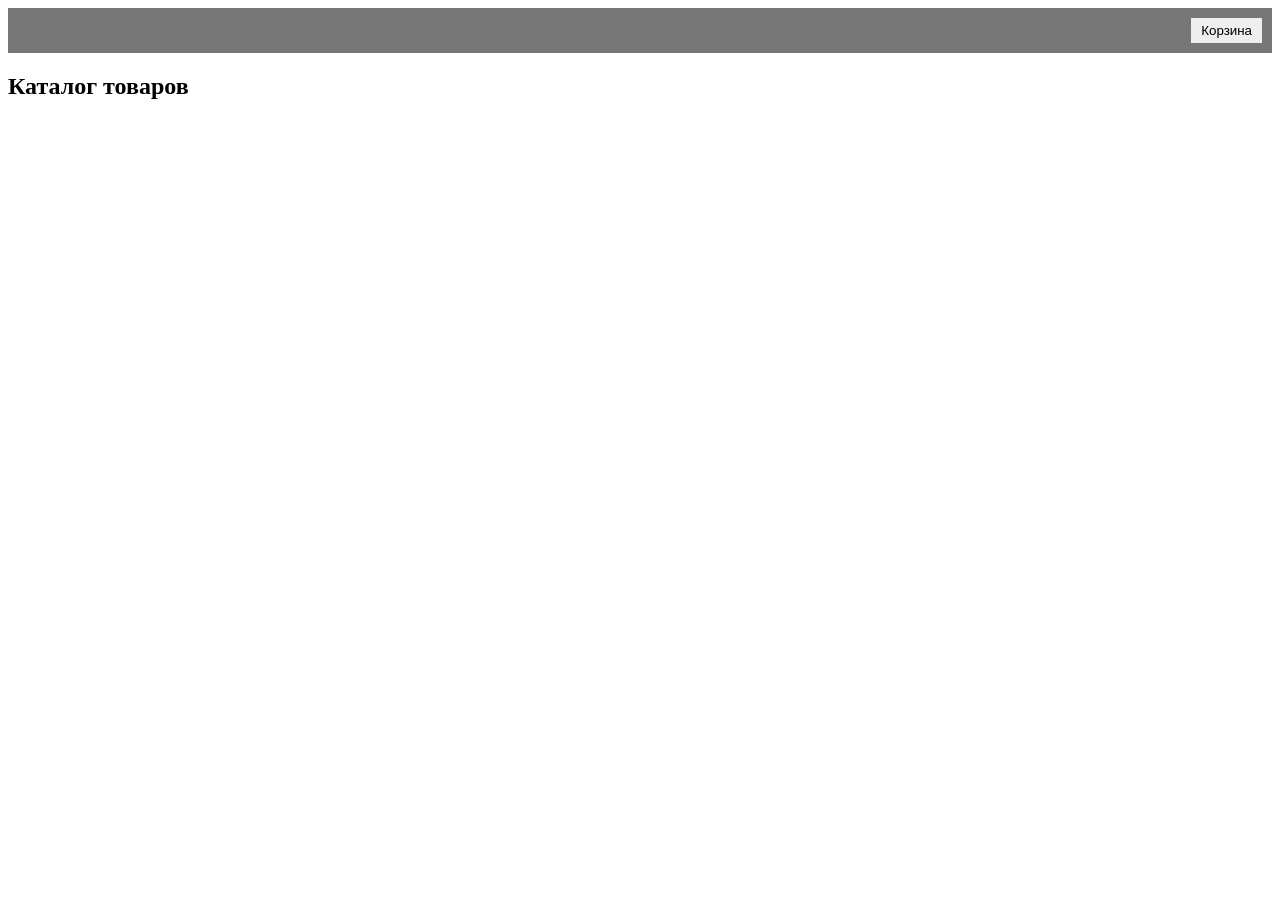
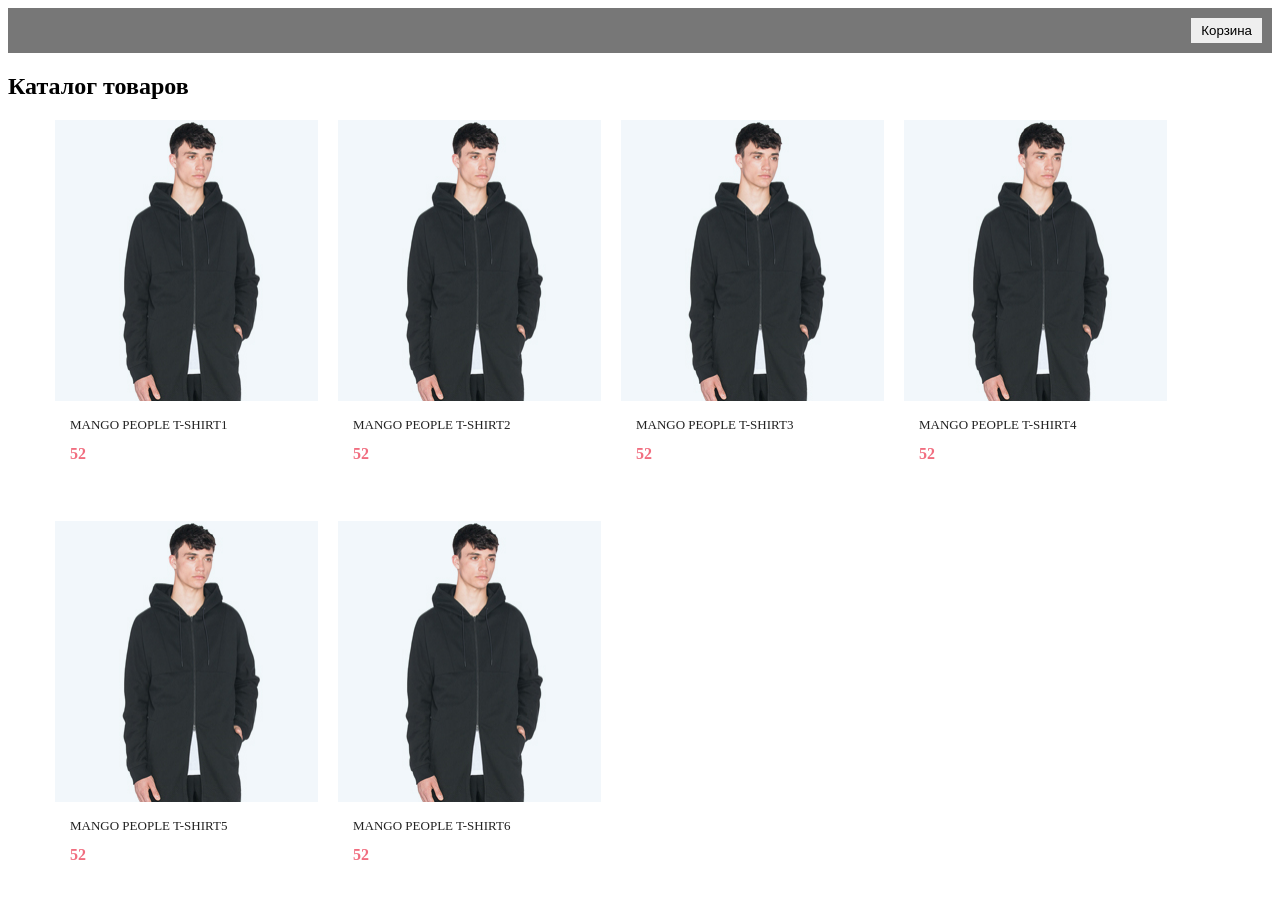
Before and after one commit to AnatolySokolov/GeekbrainsJS2, a plain HTML site: page lesson1 2/index.html in a window 1280 px wide. Before the commit the page ends 800 px from the top, so only its background shows below. Drawn offline with Linux system fonts and the light colour scheme.

Commit message:
fix: forEach changed by reduce

```diff
--- a/lesson1 2/index.html
+++ b/lesson1 2/index.html
@@ -18,7 +18,7 @@
   <ul class="product__list"></ul>
 </main>
 
-<!--<script src="main.js"></script>-->
+<script src="main.js"></script>
 <script src="onCartButtonClick.js"></script>
 <script src="task3.js"></script>
 </body>
--- a/lesson1 2/main.js
+++ b/lesson1 2/main.js
@@ -40,12 +40,11 @@
     }
 
     render() {
-      let listHtml = '';
-      this.goods.forEach(good => {
+      const reducer = (acc, good) => {
         const goodItem = new GoodsItem(good.title, good.price);
-        listHtml += goodItem.render();
-      });
-      document.querySelector('.product__list').innerHTML = listHtml;
+        return acc + goodItem.render();
+      };
+      document.querySelector('.product__list').innerHTML = this.goods.reduce(reducer, '');
     }
   }
 
@@ -89,26 +88,27 @@
         {title: 'rebox zane', price: 250, imgUrl: 'img/cart__product2.jpg'}
       ];
     }
+
     remove() {
       // удаление товара из корзины
     }
+
     clear() {
       // отчистка корзины
       this.list = [];
     }
+
     countTotalCost() {
       // подсчет общей стоимость корзины
-      let total = 0;
-      this.list.forEach(item => total += item.price);
-      return total;
+      return this.list.reduce((acc, item) => acc + item.price, 0);
     }
+
     render() {
-      let listHtml = '';
-      this.list.forEach(item => {
+      const reducer = (acc, item) => {
         const cartItem = new CartItem(item.title, item.price, item.imgUrl);
-        listHtml += cartItem.render();
-      });
-      document.querySelector('.cart__list').innerHTML = listHtml;
+        return acc + cartItem.render();
+      };
+      document.querySelector('.cart__list').innerHTML = this.list.reduce(reducer, '');
     }
   }
 
```
